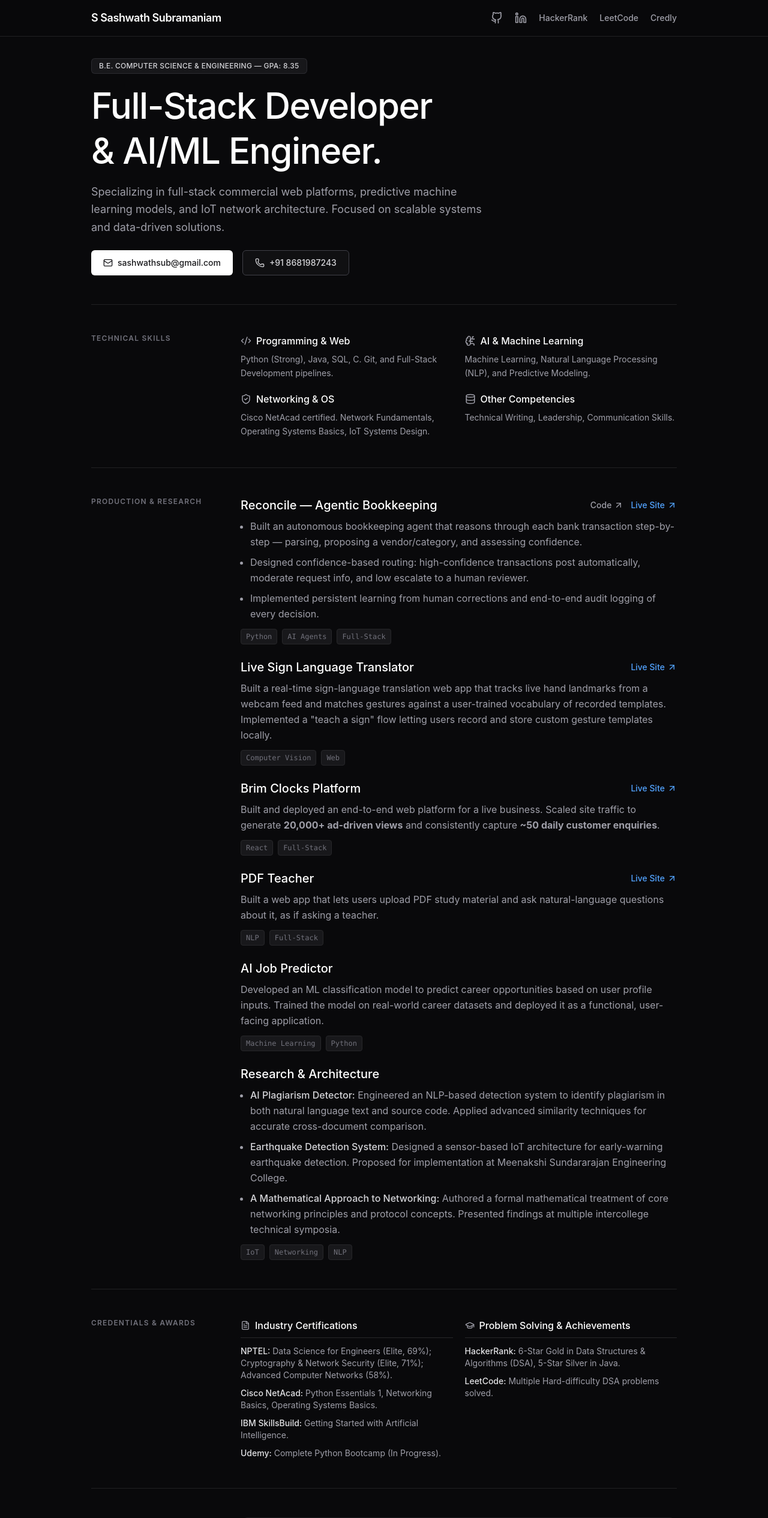
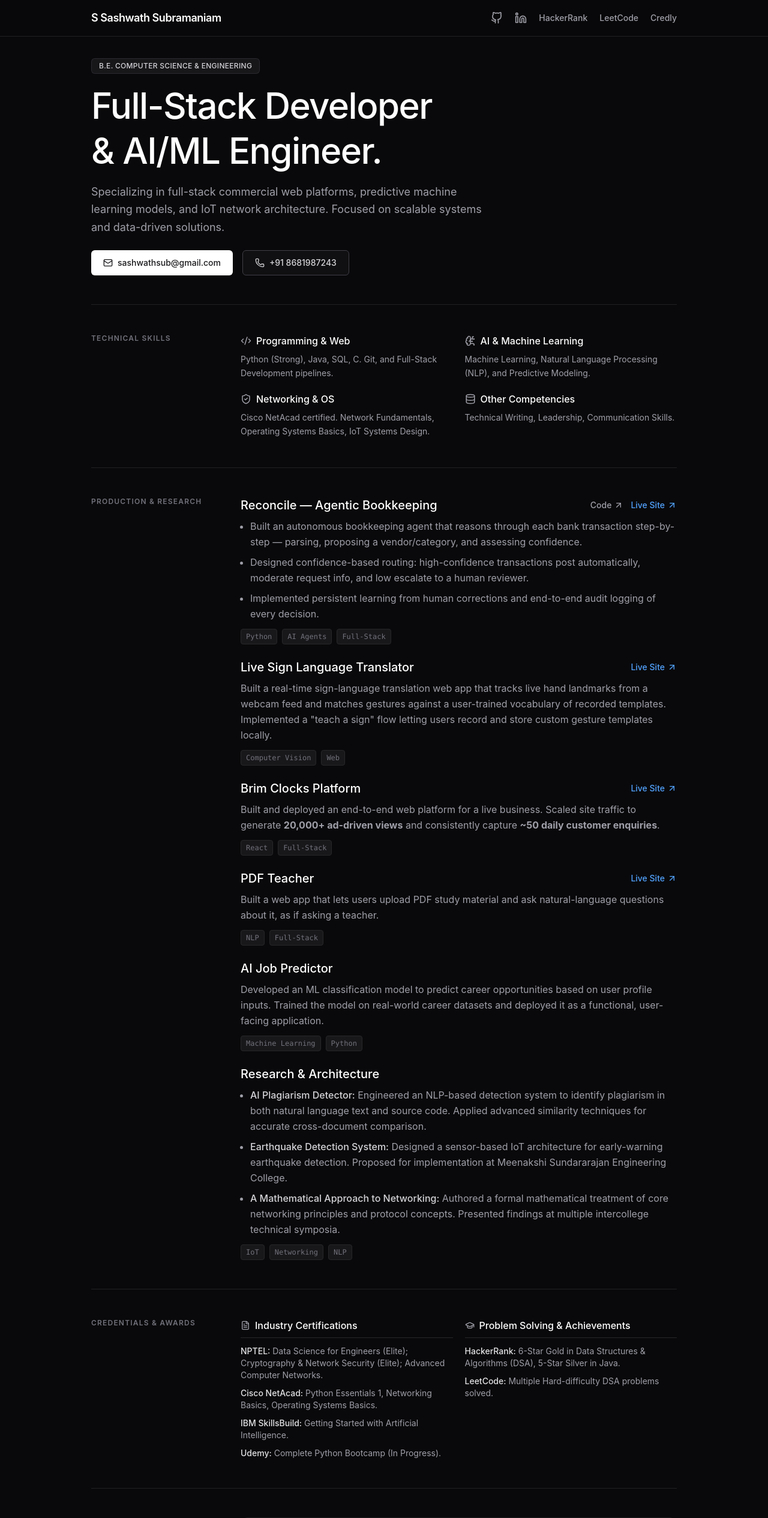
Before and after one commit to sashwathsubra/portfolio, a React (Vite) app: page / in a window 1280 px wide. Shown: the top 2530 px of the page at 60% size. Built offline with nearby package versions, Linux system fonts and the light colour scheme.

Commit message:
Remove GPA and NPTEL marks

```diff
--- a/src/App.jsx
+++ b/src/App.jsx
@@ -54,7 +54,7 @@ export default function Portfolio() {
           className="space-y-4"
         >
           <motion.div variants={itemVariants} className="inline-flex items-center gap-2 px-3 py-1 rounded-md bg-zinc-800/50 border border-zinc-700/50 text-xs font-medium text-zinc-300 tracking-wide uppercase">
-            B.E. Computer Science & Engineering — GPA: 8.35
+            B.E. Computer Science & Engineering
           </motion.div>
           <motion.div variants={itemVariants} className="overflow-hidden">
             <motion.h1
@@ -248,7 +248,7 @@ export default function Portfolio() {
             <motion.div className="hover:-translate-y-1 transition-transform duration-300" variants={itemVariants} initial="hidden" whileInView="visible" viewport={{ once: true, margin: "-50px" }}>
               <h3 className="text-white font-medium flex items-center gap-2 mb-3 border-b border-zinc-800 pb-2"><FileText size={16} className="text-zinc-400"/> Industry Certifications</h3>
               <ul className="space-y-2.5 text-sm text-zinc-400">
-                <li><strong className="text-zinc-200 font-medium">NPTEL:</strong> Data Science for Engineers (Elite, 69%); Cryptography & Network Security (Elite, 71%); Advanced Computer Networks (58%).</li>
+                <li><strong className="text-zinc-200 font-medium">NPTEL:</strong> Data Science for Engineers (Elite); Cryptography & Network Security (Elite); Advanced Computer Networks.</li>
                 <li><strong className="text-zinc-200 font-medium">Cisco NetAcad:</strong> Python Essentials 1, Networking Basics, Operating Systems Basics.</li>
                 <li><strong className="text-zinc-200 font-medium">IBM SkillsBuild:</strong> Getting Started with Artificial Intelligence.</li>
                 <li><strong className="text-zinc-200 font-medium">Udemy:</strong> Complete Python Bootcamp (In Progress).</li>
```
